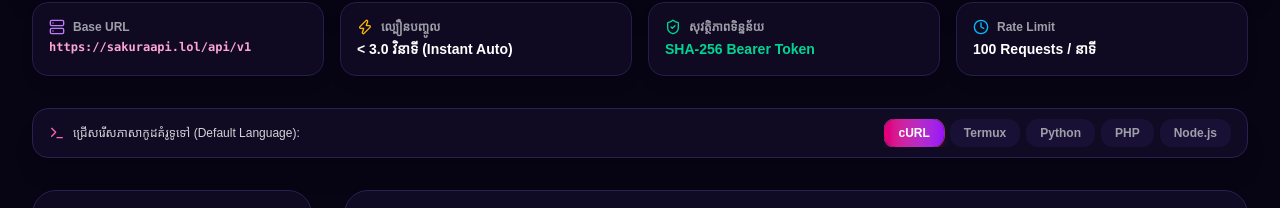
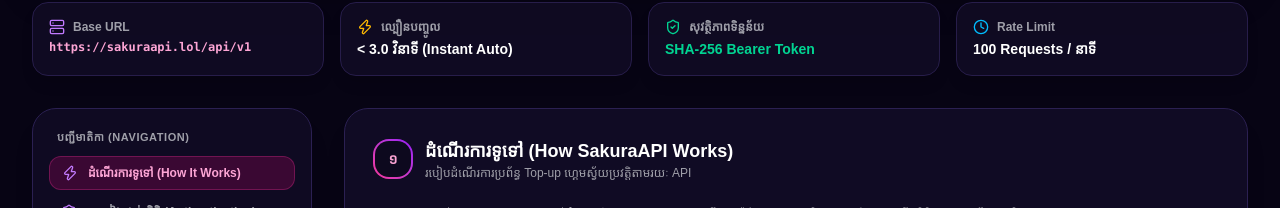
Before and after one commit to sophal111323/SakuraAPI, a Next.js app in the folder frontend/: page /docs in a window 1280 px wide. Shown: the part 345-553 px from the top of the page. Built offline with nearby package versions, Linux system fonts and the light colour scheme; no server answers; a web font is replaced by a local one.

Commit message:
feat(docs): remove redundant global language selector bar

```diff
--- a/frontend/src/app/docs/page.tsx
+++ b/frontend/src/app/docs/page.tsx
@@ -699,37 +699,6 @@
           </div>
         </div>
 
-        {/* Global Language Quick Selector */}
-        <div className="flex flex-col sm:flex-row sm:items-center justify-between gap-3 bg-[#120d26]/90 backdrop-blur-md border border-[#2b2052] rounded-2xl p-2.5 sm:px-4 shadow-xl animate-slide-up-2">
-          <div className="flex items-center gap-2 text-xs text-zinc-300 font-medium">
-            <Terminal className="w-4 h-4 text-pink-400" />
-            <span>ជ្រើសរើសភាសាកូដគំរូទូទៅ (Default Language):</span>
-          </div>
-
-          <div className="flex items-center gap-1.5 overflow-x-auto pb-1 sm:pb-0 scrollbar-none">
-            {[
-              { id: 'curl', label: 'cURL' },
-              { id: 'termux', label: 'Termux' },
-              { id: 'python', label: 'Python' },
-              { id: 'php', label: 'PHP' },
-              { id: 'js', label: 'Node.js' }
-            ].map((lang) => (
-              <button
-                key={lang.id}
-                type="button"
-                onClick={() => setActiveLang(lang.id as SupportedLang)}
-                className={`px-3.5 py-1.5 rounded-xl text-xs font-bold transition-all duration-200 whitespace-nowrap flex items-center gap-1.5 ${
-                  activeLang === lang.id
-                    ? 'bg-gradient-to-r from-pink-600 to-purple-600 text-white shadow-md shadow-pink-600/30 ring-1 ring-pink-400/50'
-                    : 'bg-[#181135] text-zinc-400 hover:text-white hover:bg-[#23184d]'
-                }`}
-              >
-                <span>{lang.label}</span>
-              </button>
-            ))}
-          </div>
-        </div>
-
         {/* Main Content Layout (Sidebar & Endpoints) */}
         <div className="grid grid-cols-1 lg:grid-cols-12 gap-8 animate-slide-up-3">
           {/* Left Quick Navigation (Sticky on Desktop) */}
```
